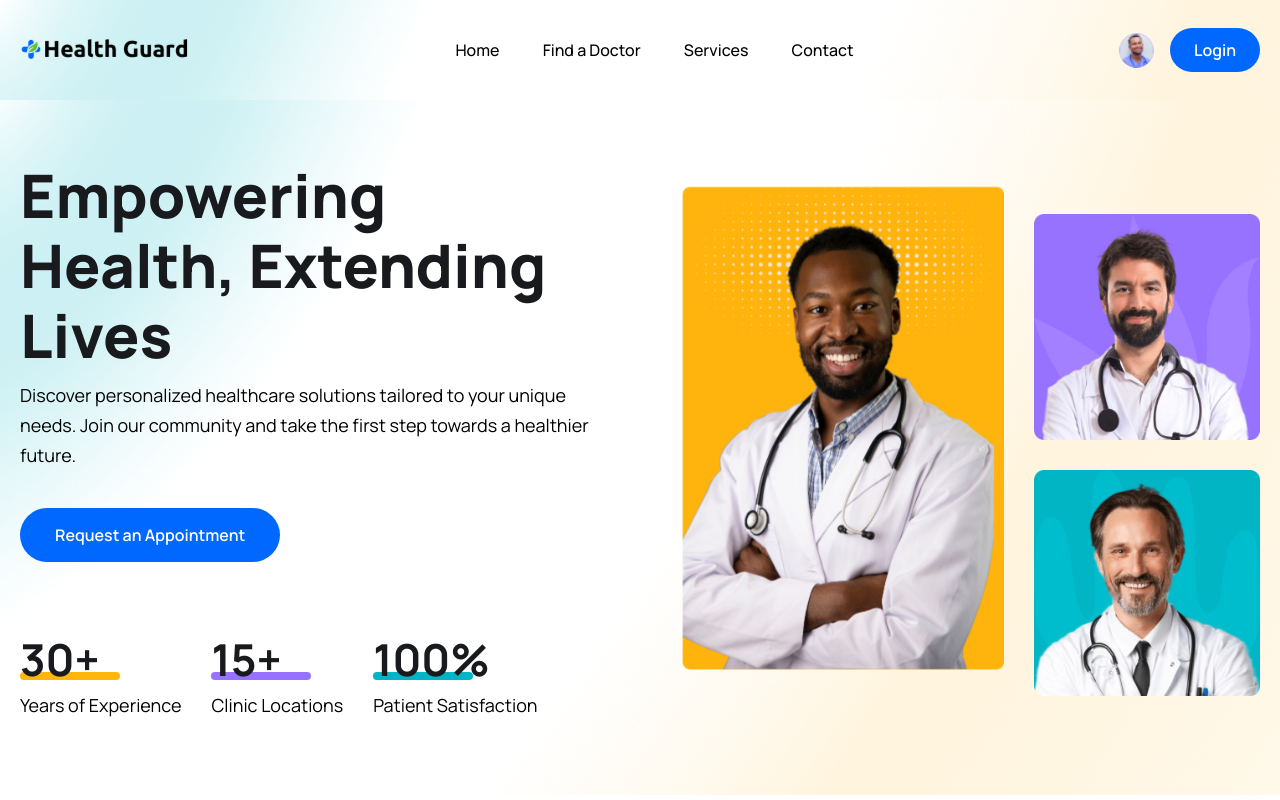
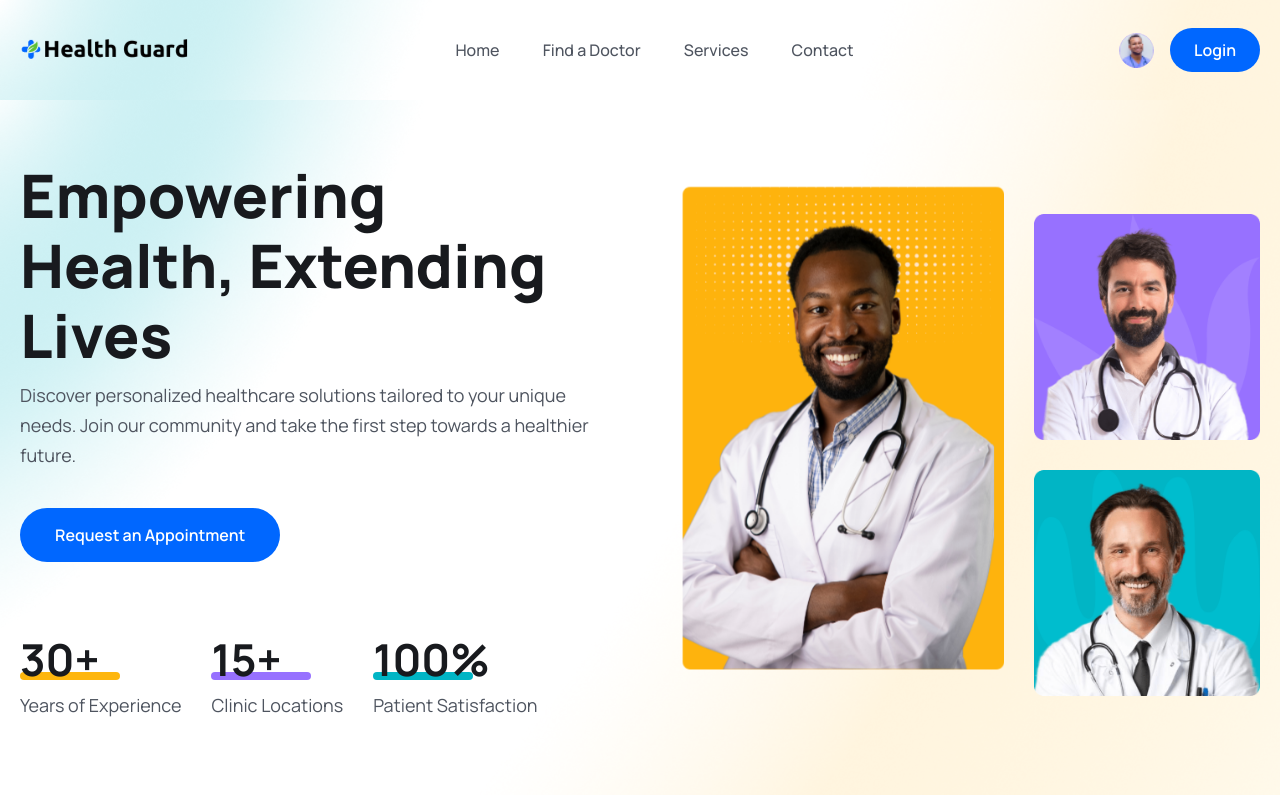
Before and after one commit to Sark-o07/HealthCare_Booking_Website, a React (Vite) app in the folder frontend/: page / in a window 1280 px wide. Shown: the top 800 px of the page. Built offline with nearby package versions, Linux system fonts and the light colour scheme.

Commit message:
feat: Update custom textColor in tailwind.config.js
- Modified the custom textColor settings in tailwind.config.js.

```diff
--- a/frontend/tailwind.config.js
+++ b/frontend/tailwind.config.js
@@ -12,7 +12,7 @@ export default {
         purpleColor: "#9771FF",
         irisBlueColor: "#01B5c5",
         headingColor: "#181A1E",
-        textColor: "#4ES45F",
+        textColor: "#4E545F",
       },
 
       boxShadow: {
```
